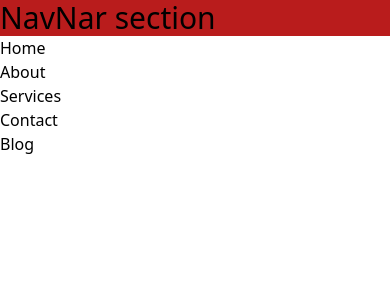
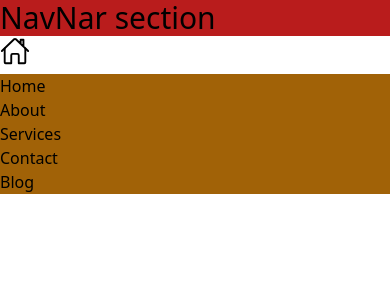
Before and after one commit to rajalishikh/react-app-routing, a React (Vite) app: page / in a window 390 px wide. Shown: the top 300 px of the page. Built offline with nearby package versions, Linux system fonts and the light colour scheme.

Commit message:
Now I am using hand make slide in my website

```diff
--- a/src/component/Navbar/Navbar.jsx
+++ b/src/component/Navbar/Navbar.jsx
@@ -1,4 +1,6 @@
 import React, { useState } from 'react';
+import { IoHomeOutline } from "react-icons/io5";
+import { MdOutlineClose } from "react-icons/md";
 import NavBarDetails from '../Navbardetails/NavBardetails';
 
 const Navbar = () => {
@@ -13,13 +15,21 @@ const Navbar = () => {
 
     return (
         <div>
+            <div onClick={
+                ()=>setOpen(!open)
+               } className='text-3xl md:hidden'>
+                {
+                    open?<IoHomeOutline />:<MdOutlineClose />
+                }
+
+            </div>
             <ul>
-            <div className='md:flex gap-3 '>
+            <div className={`md:flex gap-3 relative duration-1000 md:static ${open?'top-2':"-top-60 "} `}>
             {
                 navbarData.map(item=><NavBarDetails item={item}></NavBarDetails>)
             }
             </div>
-</ul>
+            </ul>
         </div>
     );
 };
--- a/src/component/Navbardetails/NavBardetails.jsx
+++ b/src/component/Navbardetails/NavBardetails.jsx
@@ -3,7 +3,7 @@ import React from 'react';
 const NavBarDetails = ({item}) => {
     const {name}=item
     return (
-        <div>
+        <div className='bg-yellow-700'>
             {name}
         </div>
     );
```
